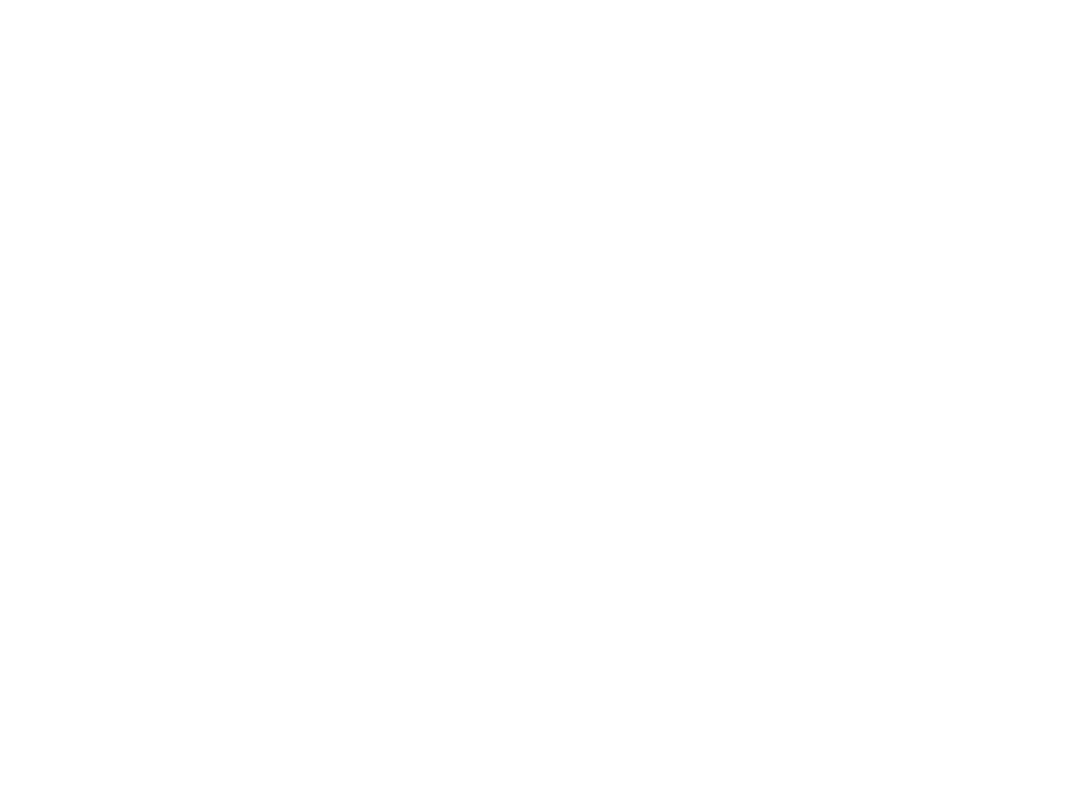
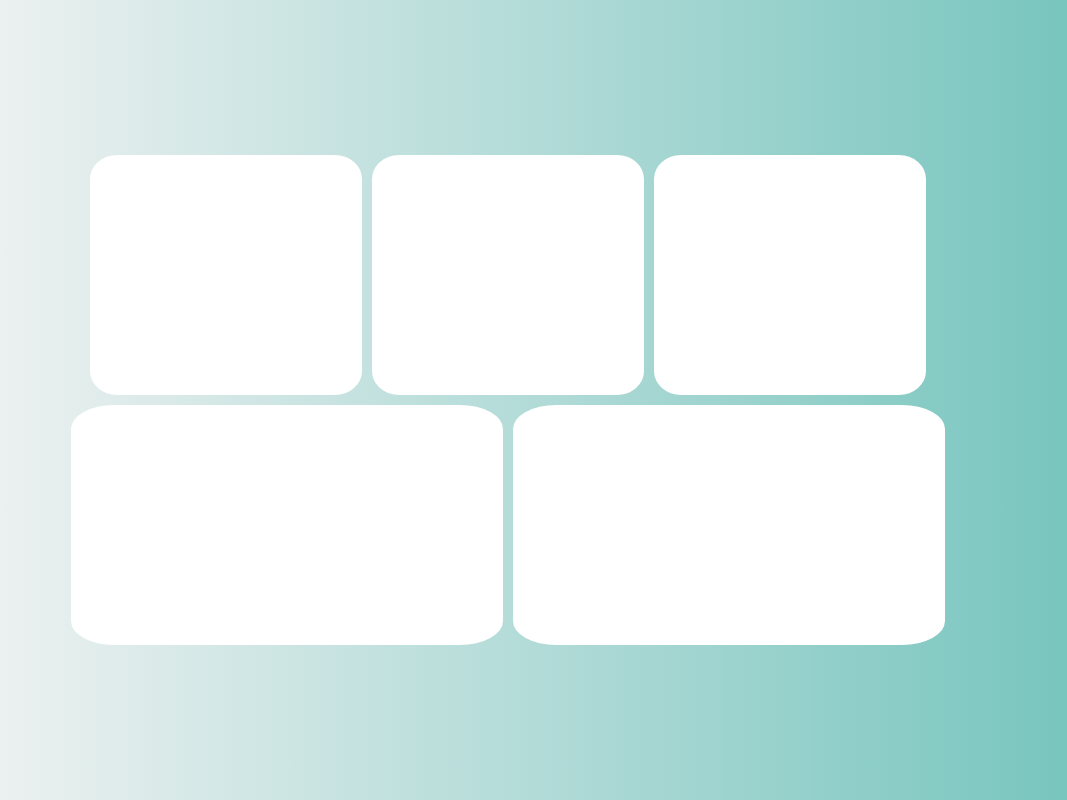
Before and after one commit to btc-equipe-6/buddy-care-frontend, a React (Create React App) app: page / in a window 1280 px wide. Shown: the whole page, without its empty margins (132-1199 px from the left). Built offline with nearby package versions, Linux system fonts and the light colour scheme.

Commit message:
feat(Home): home dashboard structure

```diff
--- a/src/pages/Home/index.tsx
+++ b/src/pages/Home/index.tsx
@@ -1,7 +1,20 @@
+import { BottomBox, ChartBox, ChartBoxTwo, Container, Content, TopBox } from "./styles";
+
 const Home = () => {
     return (
-        <div>
-        </div>
+        <Container>
+            <Content>
+                <TopBox>
+                    <ChartBox/>
+                    <ChartBox/>
+                    <ChartBox/>
+                </TopBox>
+                <BottomBox>
+                    <ChartBoxTwo/>
+                    <ChartBoxTwo/>
+                </BottomBox>
+            </Content>
+        </Container>
      );
 }
 
--- a/src/pages/Home/styles.ts
+++ b/src/pages/Home/styles.ts
@@ -1 +1,61 @@
 import styled from "styled-components";
+
+export const Container = styled.div`
+  display: flex;
+  flex-direction: column;
+  justify-content: center;
+  align-items: center;
+  padding: 2rem 4rem;
+  height: 100vh;
+  width: 100%;
+  max-width: 1920px;
+  overflow: hidden;
+  background: linear-gradient(90deg, rgba(244,244,244,1) 4%, rgba(112,194,187,1) 100%);
+  color: black;
+  @media screen and (max-width: 1280px) {
+    padding: 2rem 2rem;
+  }
+  @media screen and (max-width: 1080px) {
+    padding: 2rem 1rem;
+  }
+`
+export const Content = styled.div`
+  display: flex;
+  flex-direction: column;
+  align-items: center;
+  justify-content: center;
+`
+export const TopBox = styled.div`
+  display: flex;
+  flex-direction: row;
+  align-items: center;
+  justify-content: center;
+`
+export const BottomBox = styled.div`
+  display: flex;
+  flex-direction: row;
+  align-items: center;
+  justify-content: center;
+`
+export const ChartBox = styled.div`
+  display: flex;
+  width: 17rem;
+  height: 15rem;
+  margin: 0.3rem;
+  background-color: #ffffffff;
+  border-radius: 10%;
+  flex-direction: row;
+  align-items: center;
+  justify-content: center;
+`
+export const ChartBoxTwo = styled.div`
+  display: flex;
+  width: 27rem;
+  height: 15rem;
+  margin: 0.3rem;
+  background-color: #ffffffff;
+  border-radius: 10%;
+  flex-direction: row;
+  align-items: center;
+  justify-content: center;
+`
```
